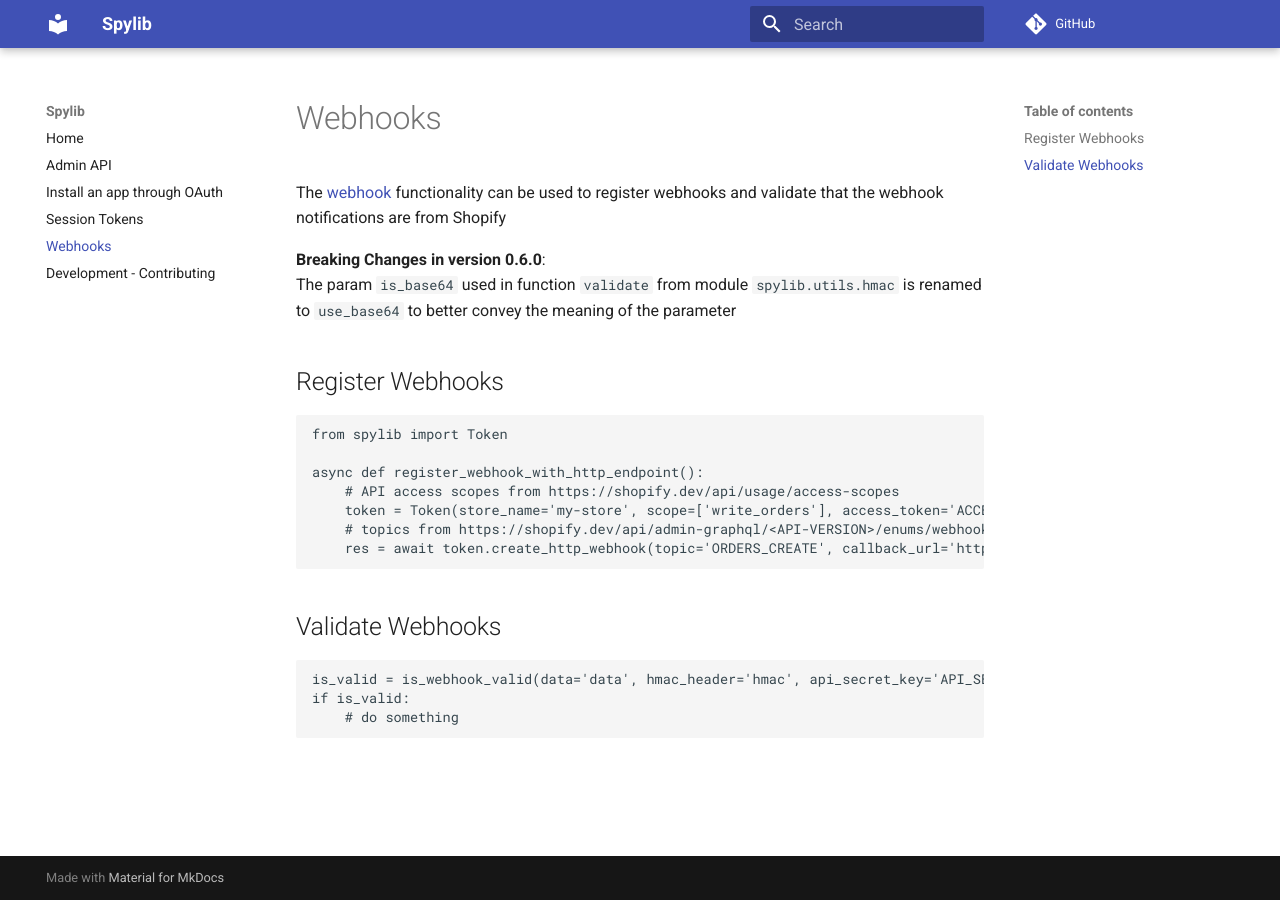
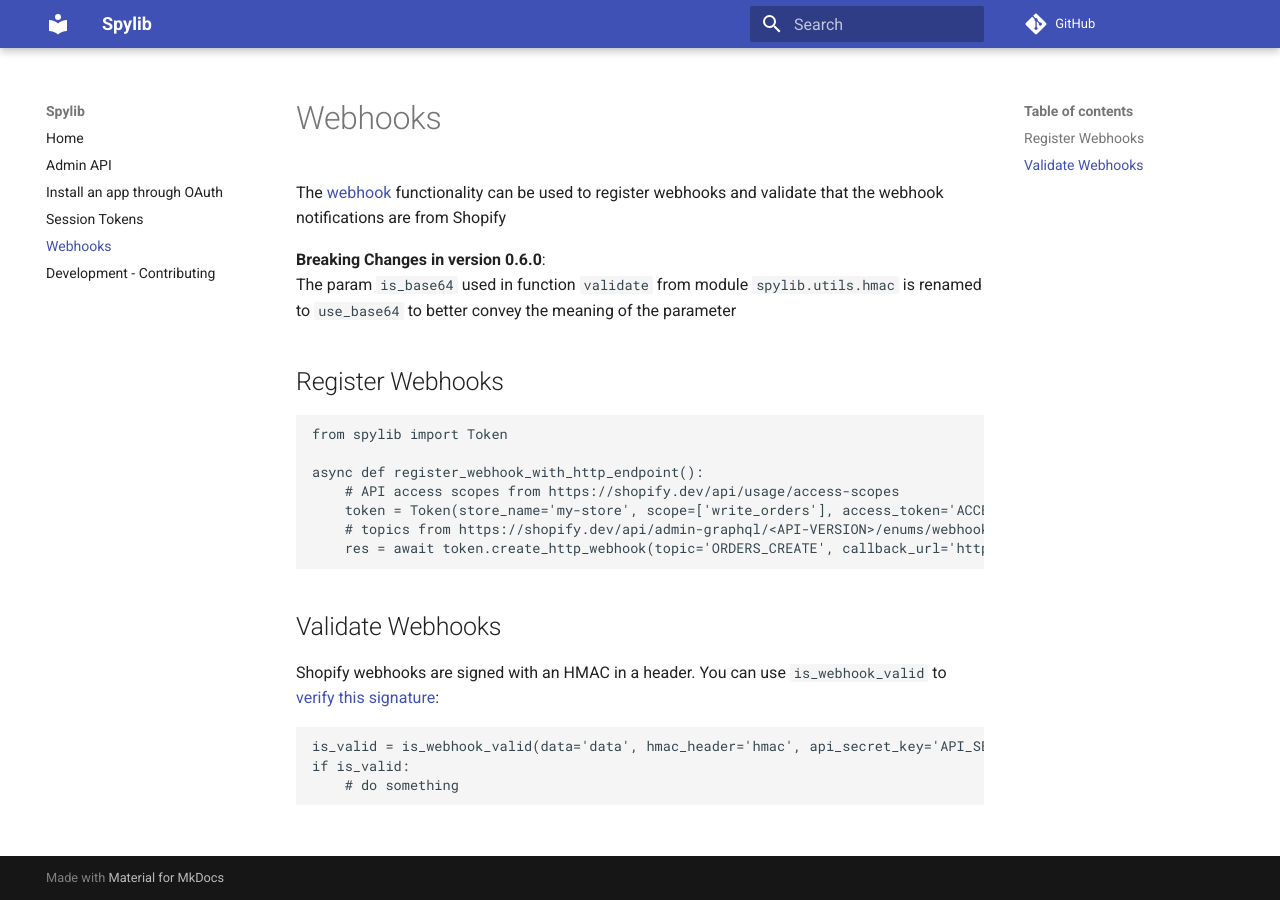
Before and after one commit to SatelCreative/spylib, an MkDocs documentation site: the page built from docs/webhooks.md, in a window 1280 px wide. Built offline with MkDocs 1.6.1 and Material for MkDocs 9.7.7, drawn with Linux system fonts in a browser that asks for light colours; comment, search, counter and statistics services are not loaded.

Commit message:
Update docs/webhooks.md
Co-authored-by: Anthony Hillairet <ant@satel.ca>

````diff
--- a/docs/webhooks.md
+++ b/docs/webhooks.md
@@ -20,6 +20,9 @@ async def register_webhook_with_http_endpoint():
 ```
 
 ## Validate Webhooks
+
+Shopify webhooks are signed with an HMAC in a header. You can use `is_webhook_valid` to [verify this signature](https://shopify.dev/apps/webhooks/configuration/https#step-5-verify-the-webhook):
+
 ```python
 is_valid = is_webhook_valid(data='data', hmac_header='hmac', api_secret_key='API_SECRET_KEY')
 if is_valid:
````
